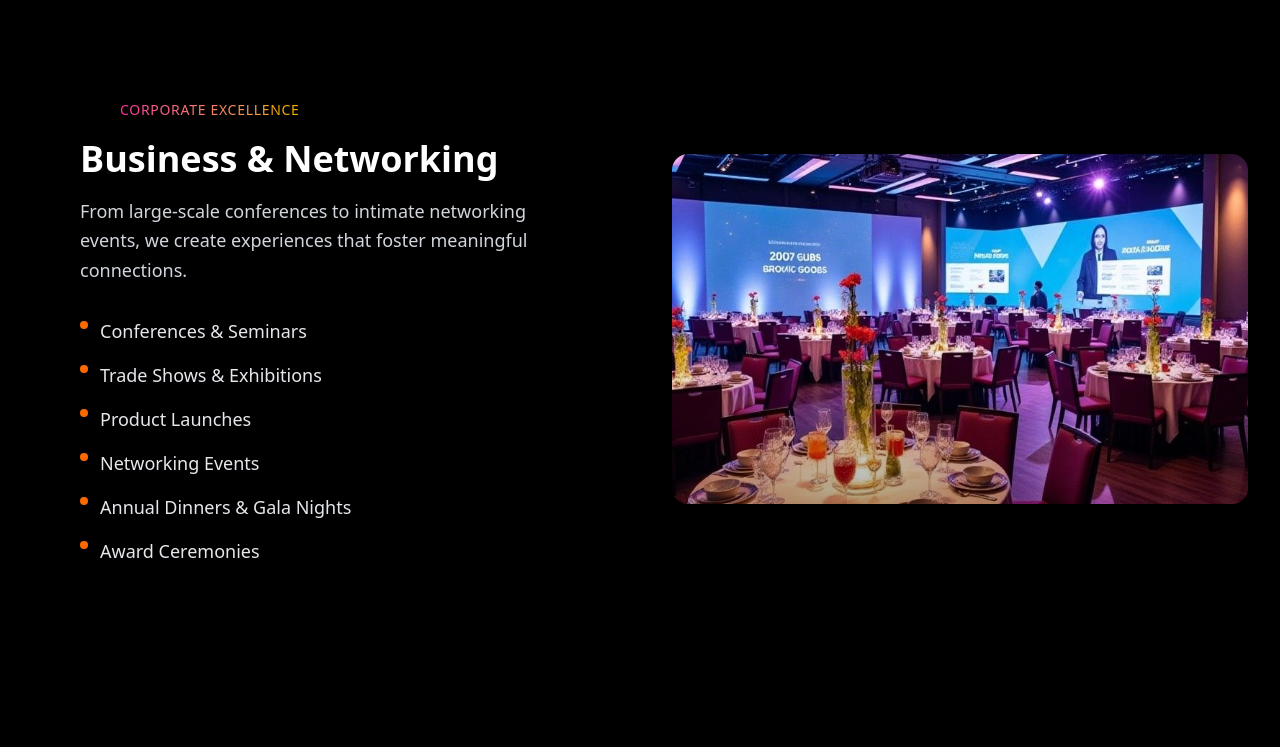
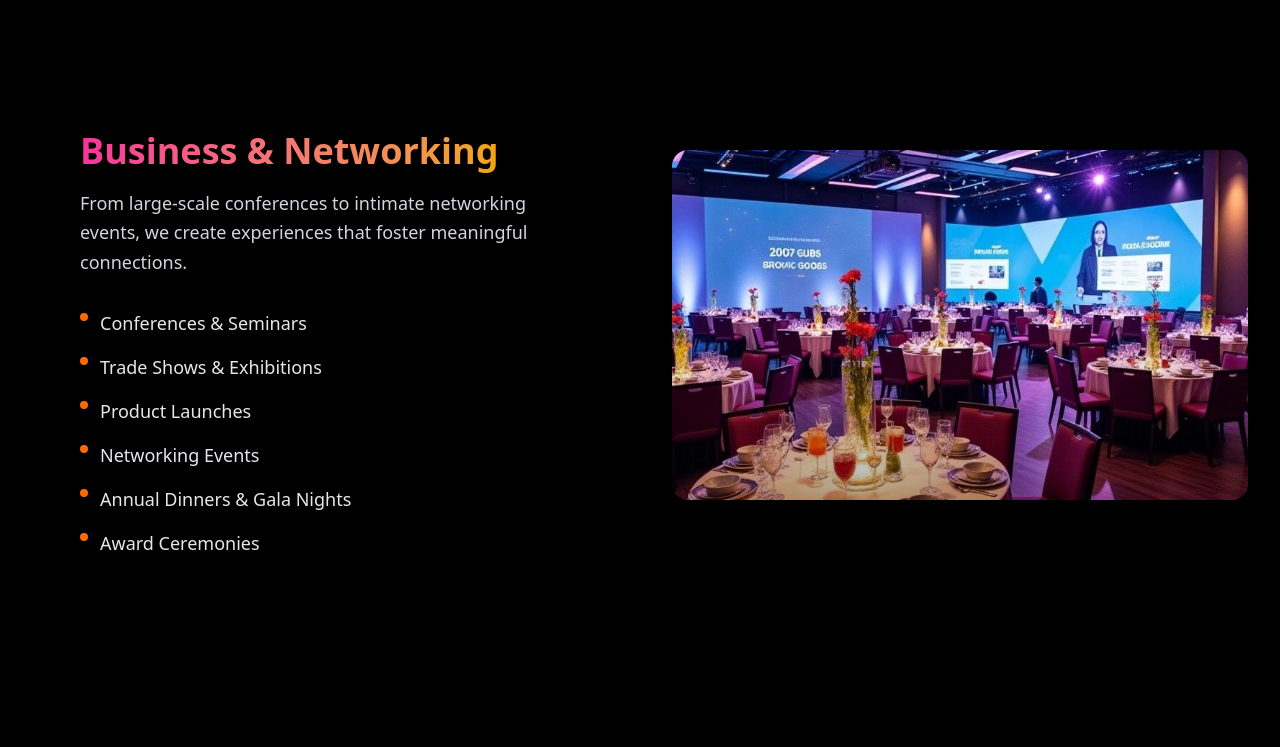
Before and after one commit to Abhishekn1234/event_managements, a React (Vite) app: page /services/corporate-events in a window 1280 px wide. Shown: the part 890-1637 px from the top of the page. Built offline with nearby package versions, Linux system fonts and the light colour scheme.

Commit message:
`Removed corporate excellence text and gradient from cooperate page`

```diff
--- a/src/pages/Cooperate.tsx
+++ b/src/pages/Cooperate.tsx
@@ -204,11 +204,9 @@ export default function Corporate() {
               <motion.div custom={0} variants={fadeLeft} className="px-4 md:px-8 lg:px-12">
                 <div className="inline-flex items-center gap-2 mb-4">
                   <div className="w-8 h-1 bg-gradient-to-r from-pink-500 to-yellow-500 text-transparent bg-clip-text rounded-full" />
-                  <span className="bg-gradient-to-r from-pink-500 to-yellow-500 text-transparent bg-clip-text font-medium tracking-wider uppercase text-sm">
-                    Corporate Excellence
-                  </span>
+
                 </div>
-                <h3 className="text-2xl md:text-3xl lg:text-4xl font-bold text-white mb-4 leading-tight">
+                <h3 className="text-2xl md:text-3xl lg:text-4xl font-bold bg-gradient-to-r from-pink-500 to-yellow-500 bg-clip-text text-transparent mb-4 leading-tight">
                   {section.title}
                 </h3>
                 <p className="text-gray-300 text-base md:text-lg mb-6 md:mb-8 leading-relaxed">
```
